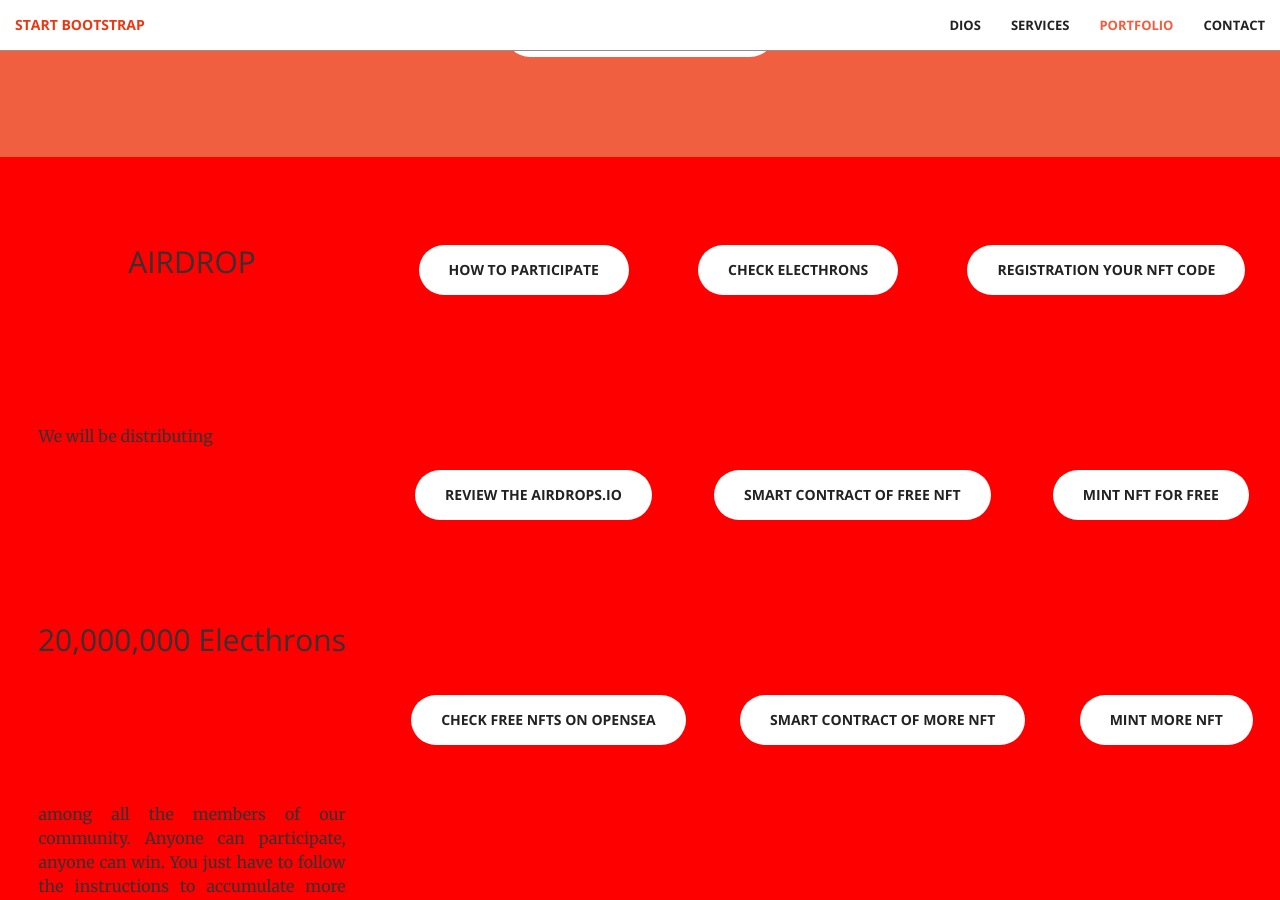
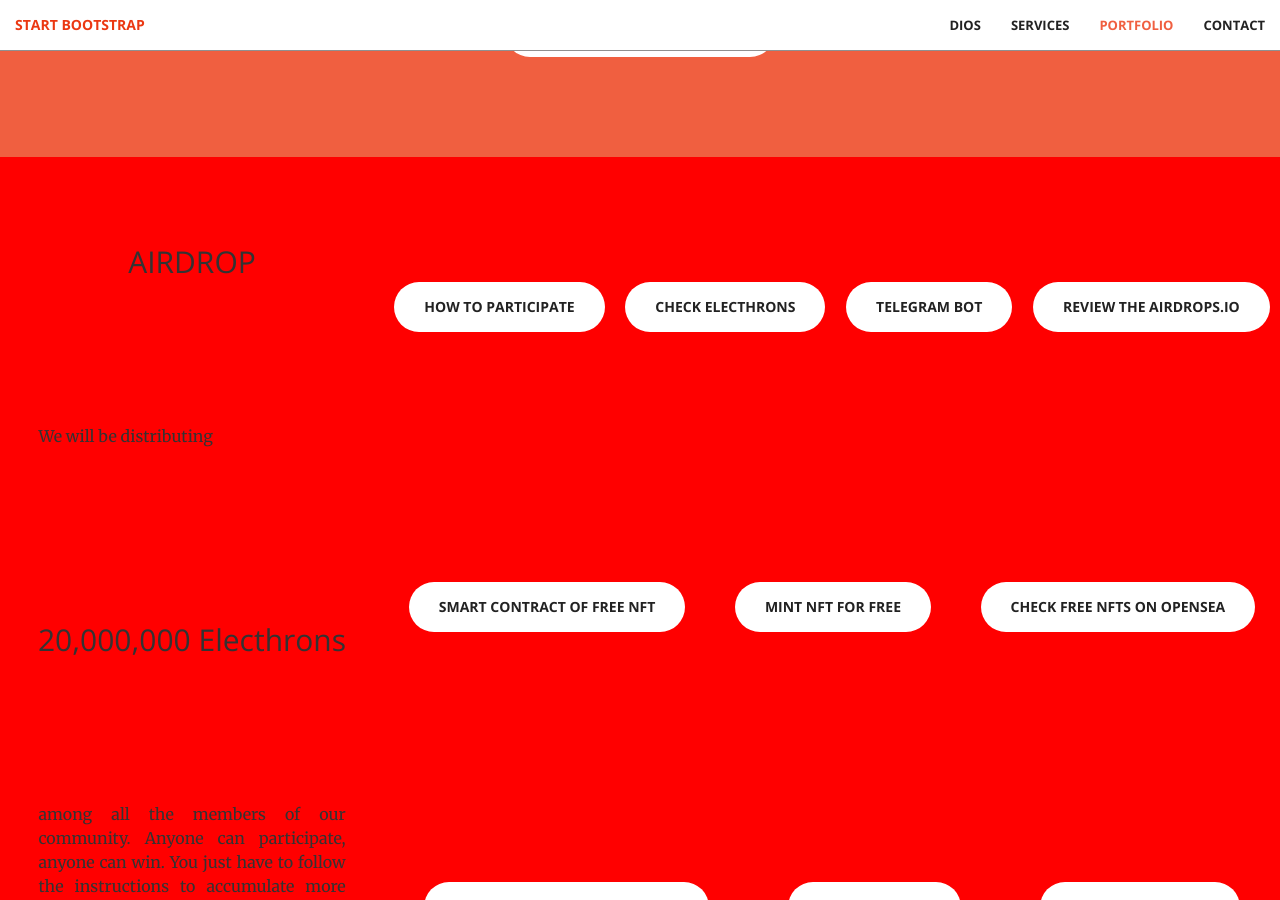
Before and after one commit to soujiang/soujiang.github.io, a Jekyll site: the page built from index.html, in a window 1280 px wide and 900 px high, scrolled down 3403 px. Built offline with Jekyll 4.4.1, drawn with Linux system fonts in a browser that asks for light colours.

Commit message:
telegram bot boton

```diff
--- a/_includes/airdrop.html
+++ b/_includes/airdrop.html
@@ -9,7 +9,7 @@
     <div class="airdropbottoms">
   <a href="#" class="btn btn-default btn-xl wow tada">how to participate</a>
   <a href="#" class="btn btn-default btn-xl wow tada">Check Electhrons</a>
-  <a href="#" class="btn btn-default btn-xl wow tada">Registration your NFT code</a>
+  <a href="#" class="btn btn-default btn-xl wow tada">telegram bot</a>
   <a href="#" class="btn btn-default btn-xl wow tada">review the airdrops.io</a>
   <a href="#" class="btn btn-default btn-xl wow tada">Smart contract of free NFT</a>
   <a href="#" class="btn btn-default btn-xl wow tada">mint NFT for free</a>
```
